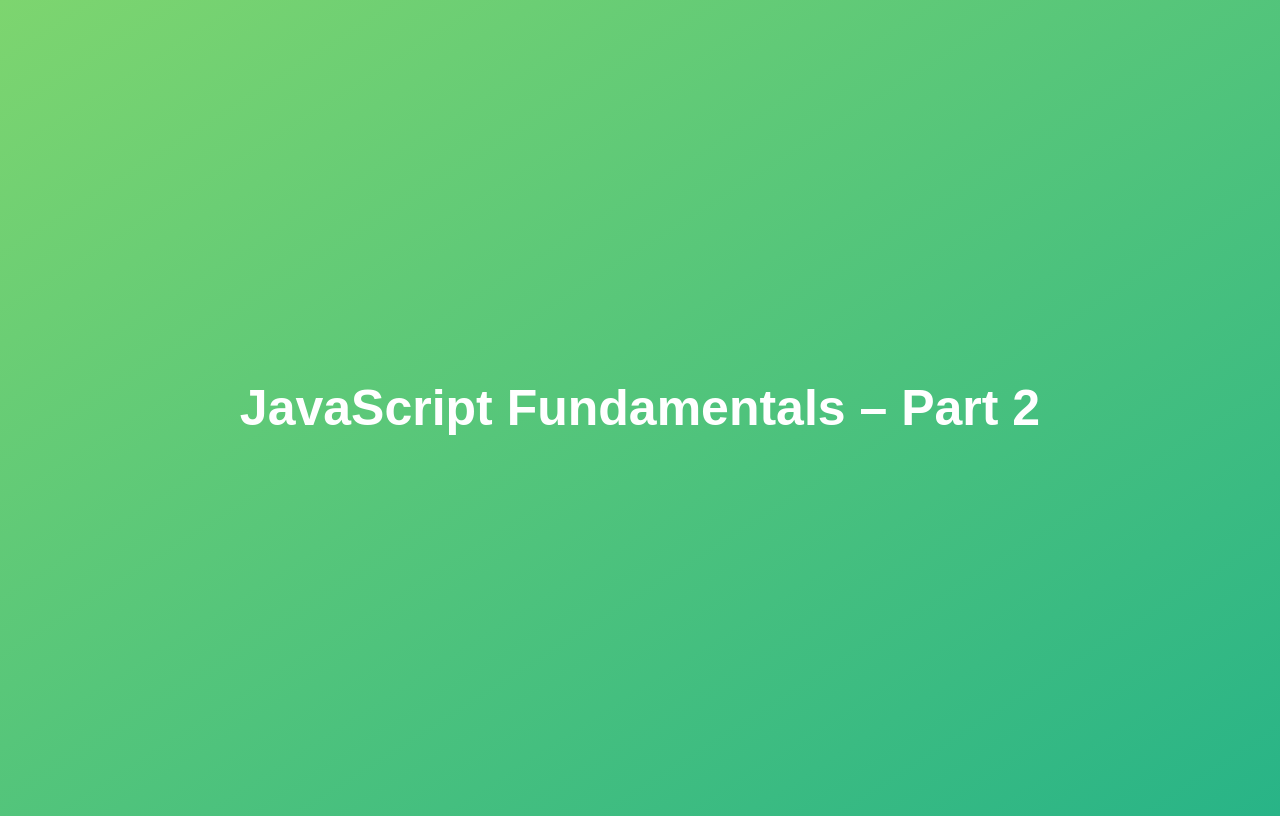
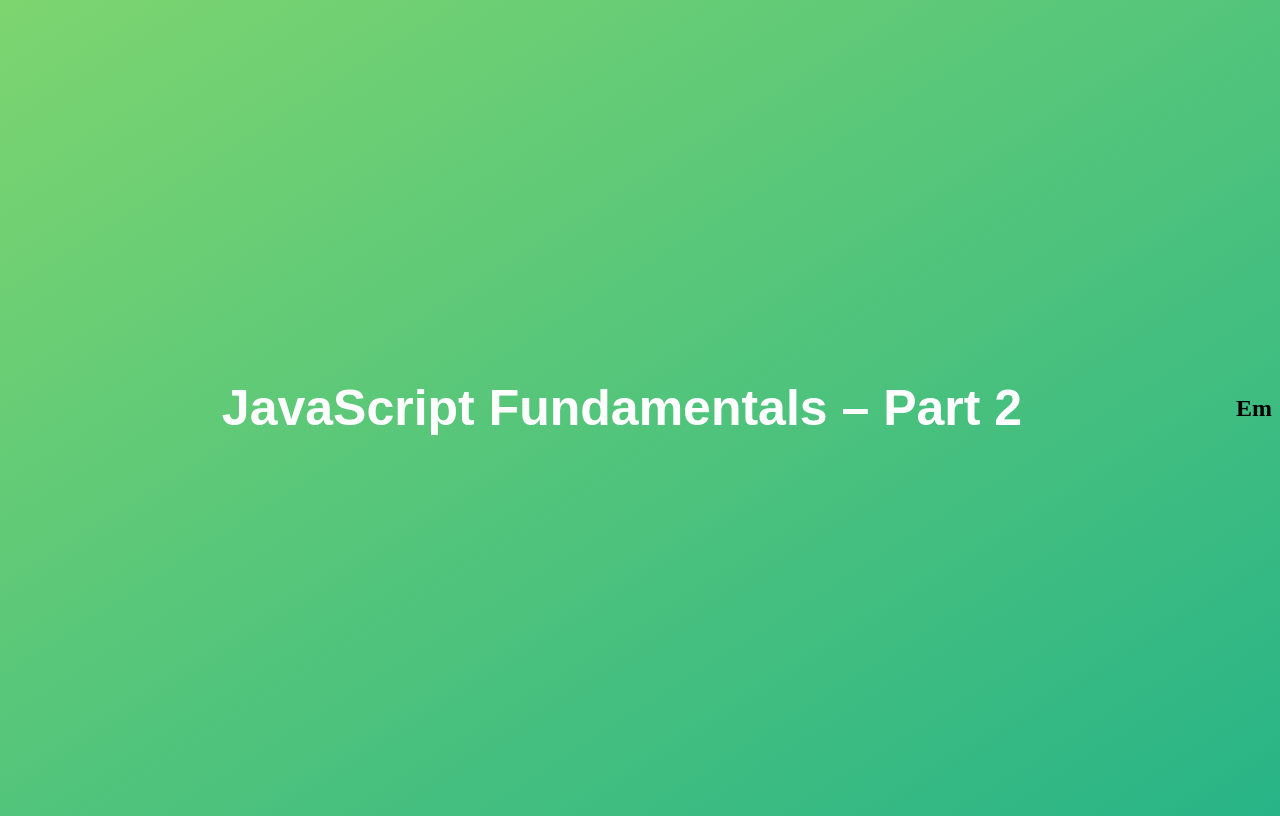
Before and after one commit to emilinac/JavaScript, a plain HTML site: page 02-Fundamentals-Part-2/starter/index.html in a window 1280 px wide. Drawn offline with Linux system fonts and the light colour scheme.

```diff
--- a/02-Fundamentals-Part-2/starter/index.html
+++ b/02-Fundamentals-Part-2/starter/index.html
@@ -27,5 +27,6 @@
     <h1>JavaScript Fundamentals – Part 2</h1>
     <script src="script.js"></script>
     <script src="./assignments/functions.js"></script>
+  <h2>Em</h2>
   </body>
 </html>
```
